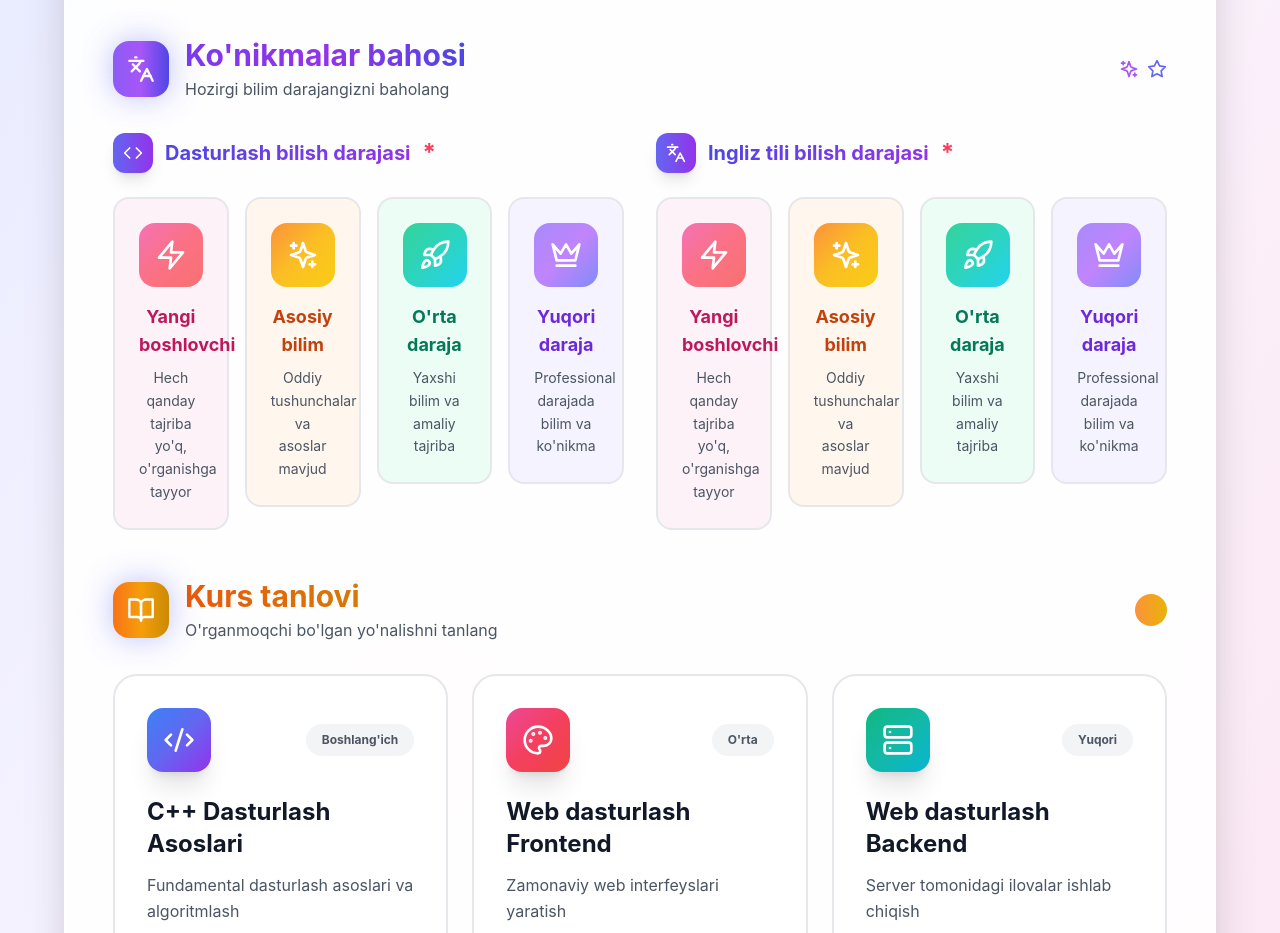
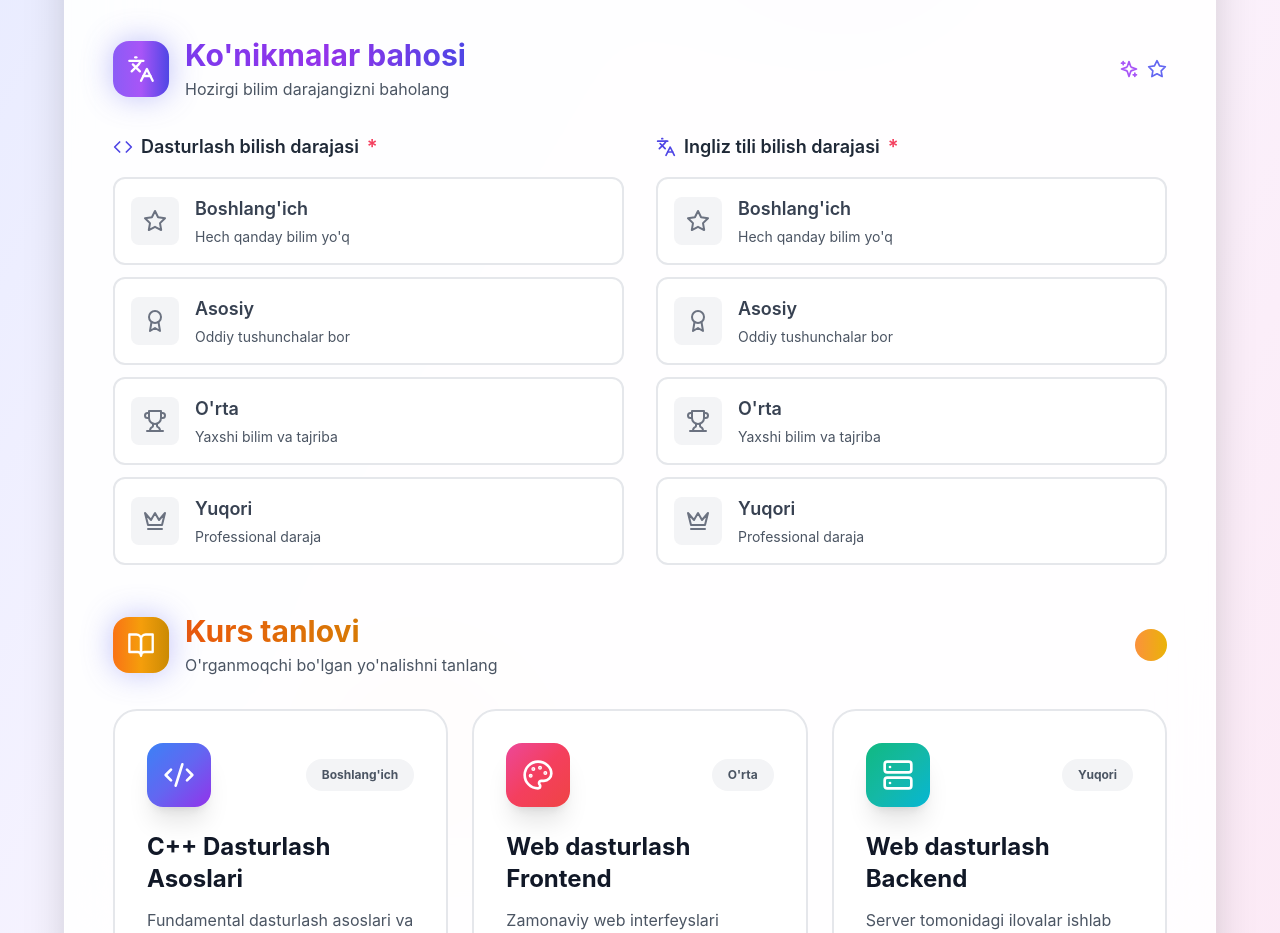
Before and after one commit to Iqbolshoh/react-register-form, a React (Vite) app: page / in a window 1280 px wide. Shown: the part 800-1733 px from the top of the page. Built offline with nearby package versions, Linux system fonts and the light colour scheme.

Commit message:
Ko'nikmalar bahosi qismini yaxshilash va notebook savoli qo'shish

```diff
--- /dev/null
+++ b/src/components/NotebookQuestion.tsx
@@ -0,0 +1,93 @@
+import React from 'react';
+import { Laptop, Check, X } from 'lucide-react';
+
+interface NotebookQuestionProps {
+  value: string;
+  onChange: (value: string) => void;
+}
+
+export default function NotebookQuestion({ value, onChange }: NotebookQuestionProps) {
+  return (
+    <div className="space-y-4">
+      <label className="block text-lg font-semibold text-gray-800 flex items-center gap-2">
+        <Laptop className="w-5 h-5 text-indigo-600" />
+        Shaxsiy notebook (kompyuter) bormi?
+        <span className="text-rose-500 text-xl">*</span>
+      </label>
+
+      <div className="grid grid-cols-2 gap-4">
+        <button
+          type="button"
+          onClick={() => onChange('yes')}
+          className={`
+            p-6 rounded-xl border-2 text-center transition-all duration-300 flex flex-col items-center gap-3
+            hover:shadow-lg transform hover:scale-105
+            ${
+              value === 'yes'
+                ? 'bg-green-50 border-green-200 shadow-md'
+                : 'bg-white border-gray-200 hover:border-gray-300'
+            }
+          `}
+        >
+          <div className={`
+            w-16 h-16 rounded-full flex items-center justify-center transition-all duration-300
+            ${value === 'yes' ? 'bg-green-100' : 'bg-gray-100'}
+          `}>
+            <Check className={`w-8 h-8 ${value === 'yes' ? 'text-green-600' : 'text-gray-500'}`} />
+          </div>
+
+          <div>
+            <h4 className={`font-semibold text-lg ${value === 'yes' ? 'text-green-600' : 'text-gray-700'}`}>
+              Ha, bor
+            </h4>
+            <p className="text-sm text-gray-600 mt-1">
+              Shaxsiy kompyuterim mavjud
+            </p>
+          </div>
+
+          {value === 'yes' && (
+            <div className="w-6 h-6 bg-gradient-to-r from-green-400 to-emerald-500 rounded-full flex items-center justify-center">
+              <div className="w-3 h-3 bg-white rounded-full"></div>
+            </div>
+          )}
+        </button>
+
+        <button
+          type="button"
+          onClick={() => onChange('no')}
+          className={`
+            p-6 rounded-xl border-2 text-center transition-all duration-300 flex flex-col items-center gap-3
+            hover:shadow-lg transform hover:scale-105
+            ${
+              value === 'no'
+                ? 'bg-red-50 border-red-200 shadow-md'
+                : 'bg-white border-gray-200 hover:border-gray-300'
+            }
+          `}
+        >
+          <div className={`
+            w-16 h-16 rounded-full flex items-center justify-center transition-all duration-300
+            ${value === 'no' ? 'bg-red-100' : 'bg-gray-100'}
+          `}>
+            <X className={`w-8 h-8 ${value === 'no' ? 'text-red-600' : 'text-gray-500'}`} />
+          </div>
+
+          <div>
+            <h4 className={`font-semibold text-lg ${value === 'no' ? 'text-red-600' : 'text-gray-700'}`}>
+              Yo'q, yo'q
+            </h4>
+            <p className="text-sm text-gray-600 mt-1">
+              Shaxsiy kompyuterim yo'q
+            </p>
+          </div>
+
+          {value === 'no' && (
+            <div className="w-6 h-6 bg-gradient-to-r from-green-400 to-emerald-500 rounded-full flex items-center justify-center">
+              <div className="w-3 h-3 bg-white rounded-full"></div>
+            </div>
+          )}
+        </button>
+      </div>
+    </div>
+  );
+}
--- a/src/components/SkillLevelSelect.tsx
+++ b/src/components/SkillLevelSelect.tsx
@@ -1,15 +1,14 @@
 import React from 'react';
-import { DivideIcon as LucideIcon, Zap, Rocket, Crown, Sparkles } from 'lucide-react';
+import { DivideIcon as LucideIcon, Star, Award, Trophy, Crown } from 'lucide-react';
 
 interface SkillLevel {
   value: string;
   label: string;
   description: string;
-  gradient: string;
+  color: string;
+  bgColor: string;
+  borderColor: string;
   icon: React.ComponentType<any>;
-  bgColor: string;
-  textColor: string;
-  shadowColor: string;
 }
 
 interface SkillLevelSelectProps {
@@ -23,43 +22,39 @@ interface SkillLevelSelectProps {
 const skillLevels: SkillLevel[] = [
   {
     value: 'beginner',
-    label: 'Yangi boshlovchi',
-    description: 'Hech qanday tajriba yo\'q, o\'rganishga tayyor',
-    gradient: 'from-pink-400 via-rose-400 to-red-400',
-    icon: Zap,
-    bgColor: 'bg-pink-50',
-    textColor: 'text-pink-700',
-    shadowColor: 'shadow-pink-200',
+    label: 'Boshlang\'ich',
+    description: 'Hech qanday bilim yo\'q',
+    color: 'text-red-600',
+    bgColor: 'bg-red-50',
+    borderColor: 'border-red-200',
+    icon: Star,
   },
   {
     value: 'basic',
-    label: 'Asosiy bilim',
-    description: 'Oddiy tushunchalar va asoslar mavjud',
-    gradient: 'from-orange-400 via-amber-400 to-yellow-400',
-    icon: Sparkles,
+    label: 'Asosiy',
+    description: 'Oddiy tushunchalar bor',
+    color: 'text-orange-600',
     bgColor: 'bg-orange-50',
-    textColor: 'text-orange-700',
-    shadowColor: 'shadow-orange-200',
+    borderColor: 'border-orange-200',
+    icon: Award,
   },
   {
     value: 'intermediate',
-    label: 'O\'rta daraja',
-    description: 'Yaxshi bilim va amaliy tajriba',
-    gradient: 'from-emerald-400 via-teal-400 to-cyan-400',
-    icon: Rocket,
-    bgColor: 'bg-emerald-50',
-    textColor: 'text-emerald-700',
-    shadowColor: 'shadow-emerald-200',
+    label: 'O\'rta',
+    description: 'Yaxshi bilim va tajriba',
+    color: 'text-blue-600',
+    bgColor: 'bg-blue-50',
+    borderColor: 'border-blue-200',
+    icon: Trophy,
   },
   {
     value: 'advanced',
-    label: 'Yuqori daraja',
-    description: 'Professional darajada bilim va ko\'nikma',
-    gradient: 'from-violet-400 via-purple-400 to-indigo-400',
+    label: 'Yuqori',
+    description: 'Professional daraja',
+    color: 'text-green-600',
+    bgColor: 'bg-green-50',
+    borderColor: 'border-green-200',
     icon: Crown,
-    bgColor: 'bg-violet-50',
-    textColor: 'text-violet-700',
-    shadowColor: 'shadow-violet-200',
   },
 ];
 
@@ -71,80 +66,55 @@ export default function SkillLevelSelect({
   required = false,
 }: SkillLevelSelectProps) {
   return (
-    <div className="space-y-6">
-      <label className="block text-xl font-bold text-gray-800 flex items-center gap-3">
-        <div className="w-10 h-10 bg-gradient-to-r from-indigo-500 to-purple-600 rounded-xl flex items-center justify-center shadow-lg">
-          <Icon className="w-5 h-5 text-white" />
-        </div>
-        <span className="bg-gradient-to-r from-indigo-600 to-purple-600 bg-clip-text text-transparent">
+    <div className="space-y-4">
+      <label className="block text-lg font-semibold text-gray-800 flex items-center gap-2">
+        <Icon className="w-5 h-5 text-indigo-600" />
         {label}
-        </span>
-        {required && <span className="text-rose-500 text-2xl">*</span>}
+        {required && <span className="text-rose-500 text-xl">*</span>}
       </label>
 
-      <div className="grid grid-cols-1 sm:grid-cols-2 lg:grid-cols-4 gap-4">
-        {skillLevels.map((level, index) => {
+      <div className="space-y-3">
+        {skillLevels.map((level) => {
           const LevelIcon = level.icon;
           const isSelected = value === level.value;
 
           return (
-            <div
+            <button
               key={level.value}
-              className="relative group"
-              style={{ animationDelay: `${index * 100}ms` }}
-            >
-              <button
               type="button"
               onClick={() => onChange(level.value)}
               className={`
-                  w-full p-6 rounded-2xl border-2 text-center transition-all duration-500 transform
-                  hover:scale-105 hover:-translate-y-2 active:scale-95
+                w-full p-4 rounded-xl border-2 text-left transition-all duration-300 flex items-center gap-4
+                hover:shadow-lg transform hover:scale-[1.02]
                 ${
                   isSelected
-                      ? `border-transparent bg-gradient-to-br ${level.gradient} text-white shadow-2xl ${level.shadowColor} animate-bounce-gentle`
-                      : `border-gray-200 ${level.bgColor} hover:border-gray-300 hover:shadow-xl`
+                    ? `${level.bgColor} ${level.borderColor} shadow-md`
+                    : 'bg-white border-gray-200 hover:border-gray-300'
                 }
               `}
             >
-                {/* Animated Background */}
-                {!isSelected && (
-                  <div className={`absolute inset-0 rounded-2xl bg-gradient-to-br ${level.gradient} opacity-0 group-hover:opacity-20 transition-opacity duration-500`}></div>
-                )}
-
-                {/* Icon */}
               <div className={`
-                  w-16 h-16 mx-auto mb-4 rounded-2xl flex items-center justify-center transition-all duration-500
-                  ${
-                    isSelected
-                      ? 'bg-white/20 backdrop-blur-sm shadow-lg animate-pulse-soft'
-                      : `bg-gradient-to-br ${level.gradient} group-hover:scale-110`
-                  }
+                w-12 h-12 rounded-lg flex items-center justify-center transition-all duration-300
+                ${isSelected ? level.bgColor : 'bg-gray-100'}
               `}>
-                  <LevelIcon className={`w-8 h-8 ${isSelected ? 'text-white' : 'text-white'}`} />
+                <LevelIcon className={`w-6 h-6 ${isSelected ? level.color : 'text-gray-500'}`} />
               </div>
 
-                {/* Title */}
-                <h3 className={`text-lg font-bold mb-2 transition-colors duration-300 ${
-                  isSelected ? 'text-white' : `${level.textColor} group-hover:text-gray-800`
-                }`}>
+              <div className="flex-1">
+                <h4 className={`font-semibold text-lg ${isSelected ? level.color : 'text-gray-700'}`}>
                   {level.label}
-                </h3>
-
-                {/* Description */}
-                <p className={`text-sm leading-relaxed transition-colors duration-300 ${
-                  isSelected ? 'text-white/90' : 'text-gray-600 group-hover:text-gray-700'
-                }`}>
+                </h4>
+                <p className="text-sm text-gray-600 mt-1">
                   {level.description}
                 </p>
+              </div>
 
-                {/* Selection Indicator */}
               {isSelected && (
-                  <div className="absolute -top-2 -right-2 w-6 h-6 bg-white rounded-full flex items-center justify-center shadow-lg animate-bounce">
-                    <div className="w-3 h-3 bg-gradient-to-r from-green-400 to-emerald-500 rounded-full"></div>
+                <div className="w-6 h-6 bg-gradient-to-r from-green-400 to-emerald-500 rounded-full flex items-center justify-center">
+                  <div className="w-3 h-3 bg-white rounded-full"></div>
                 </div>
               )}
             </button>
-            </div>
           );
         })}
       </div>
```
Lines whose indentation alone changed are shown as unchanged.
